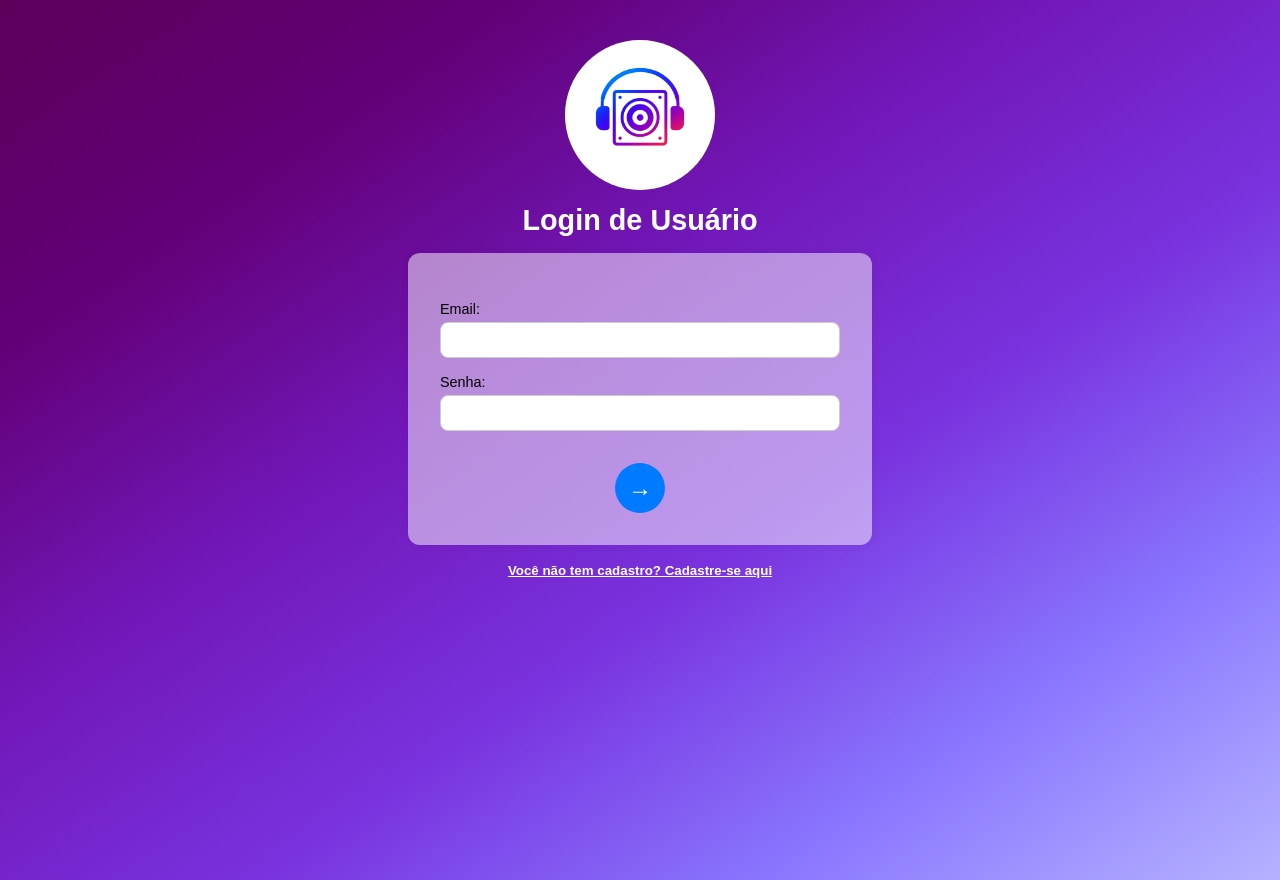
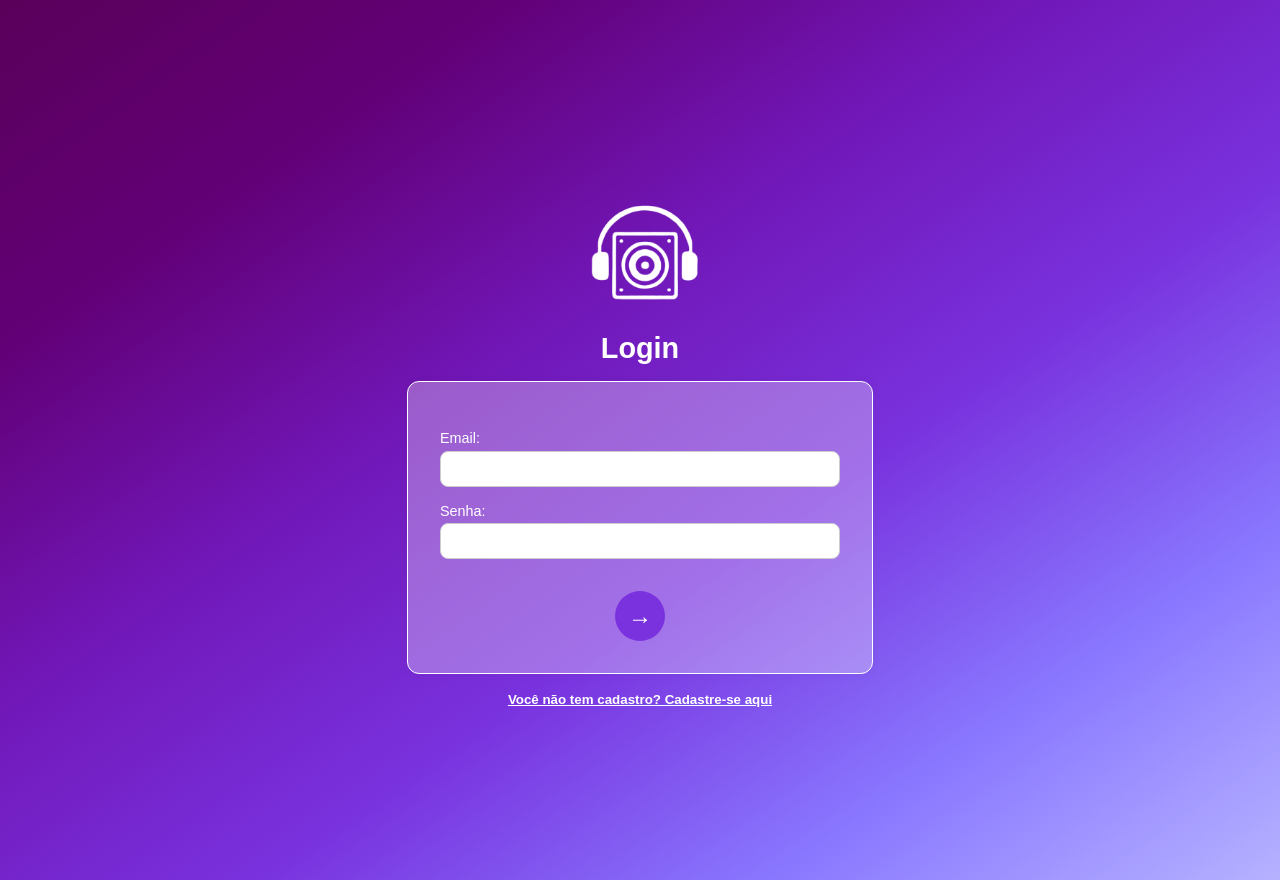
Before and after one commit to engsoft-atitus/engsw-2025-1, a Django app: page /usuario/login/ in a window 1280 px wide. Run offline with Django 5.2, Linux system fonts and the light colour scheme.

Commit message:
atualizacao front

```diff
--- a/usuario/templates/usuarios/login.html
+++ b/usuario/templates/usuarios/login.html
@@ -24,7 +24,9 @@
             flex-direction: column;
             align-items: center;
             padding: 2rem 1rem;
-            height: 100vh;
+            min-height: 100vh;
+            height: auto;
+            justify-content: center;
         }
 
         h1 {
@@ -37,11 +39,13 @@
         form {
             width: 100%;
             max-width: 400px;
-            background-color: rgba(255, 255, 255, 0.5);
+            background-color: rgba(255, 255, 255, 0.3);
             padding: 2rem;
             border-radius: 12px;
             box-shadow: 0 0 10px rgba(0, 0, 0, 0.05);
             text-align: center;
+            border: 0.3px solid white;
+            color:white;
         }
 
         form p {
@@ -70,7 +74,7 @@
 
         button[type="submit"] {
     margin: 2rem auto 0 auto; /* Centraliza horizontalmente e dá espaçamento acima */
-    background-color: #007bff;
+    background-color: #7932DE;
     color: white;
     border: none;
     border-radius: 50%;
@@ -109,10 +113,13 @@
                 padding: 1.5rem 1rem;
             }
         }
+        .top-section {
+            height:150px;
+            width: 170px;
+        }
         .top-section .logo {
-      width: 150px;
+      width: 180px;
       height: auto;
-      background-color: white;
       border-radius: 100%;
 
     }
@@ -120,9 +127,9 @@
 </head>
 <body>
     <div class="top-section">
-        <img class="logo" src="{% static 'app/imagens/logo.png' %}" alt="Logo">
+        <img class="logo" src="{% static 'app/imagens/logo-branco.png' %}" alt="Logo">
       </div>
-    <h1>Login de Usuário</h1>
+    <h1>Login</h1>
 
     <form method="post">
         {% csrf_token %}
--- a/usuario/templates/usuarios/perfil-config.html
+++ b/usuario/templates/usuarios/perfil-config.html
@@ -24,7 +24,8 @@
             display: flex;
             justify-content: center;
             align-items: center;
-            height: 120vh;
+            min-height: 100vh;
+            height: auto;
         }
 
         * {
@@ -36,13 +37,14 @@
         .container {
             max-width: 600px;
             margin: auto;
-            background: rgba(255, 255, 255, 0.5);
+            background: rgba(255, 255, 255, 0.3);
             padding: 2rem;
             border-radius: 12px;
             box-shadow: 0 0 10px rgba(0,0,0,0.05);
             height: 90%;
             width: 90%;
             margin-bottom: 100px;
+            border:0.3px solid white
         }
 
 
```
Also changed, not shown: usuario/templates/usuarios/cadastro.html (+13 -5 lines), usuario/templates/usuarios/home.html (+3 -5 lines), usuario/templates/usuarios/perfil.html (+23 -2 lines), usuario/static/app/imagens/logo-branco.png (added), usuario/static/app/imagens/luan.png (added).
